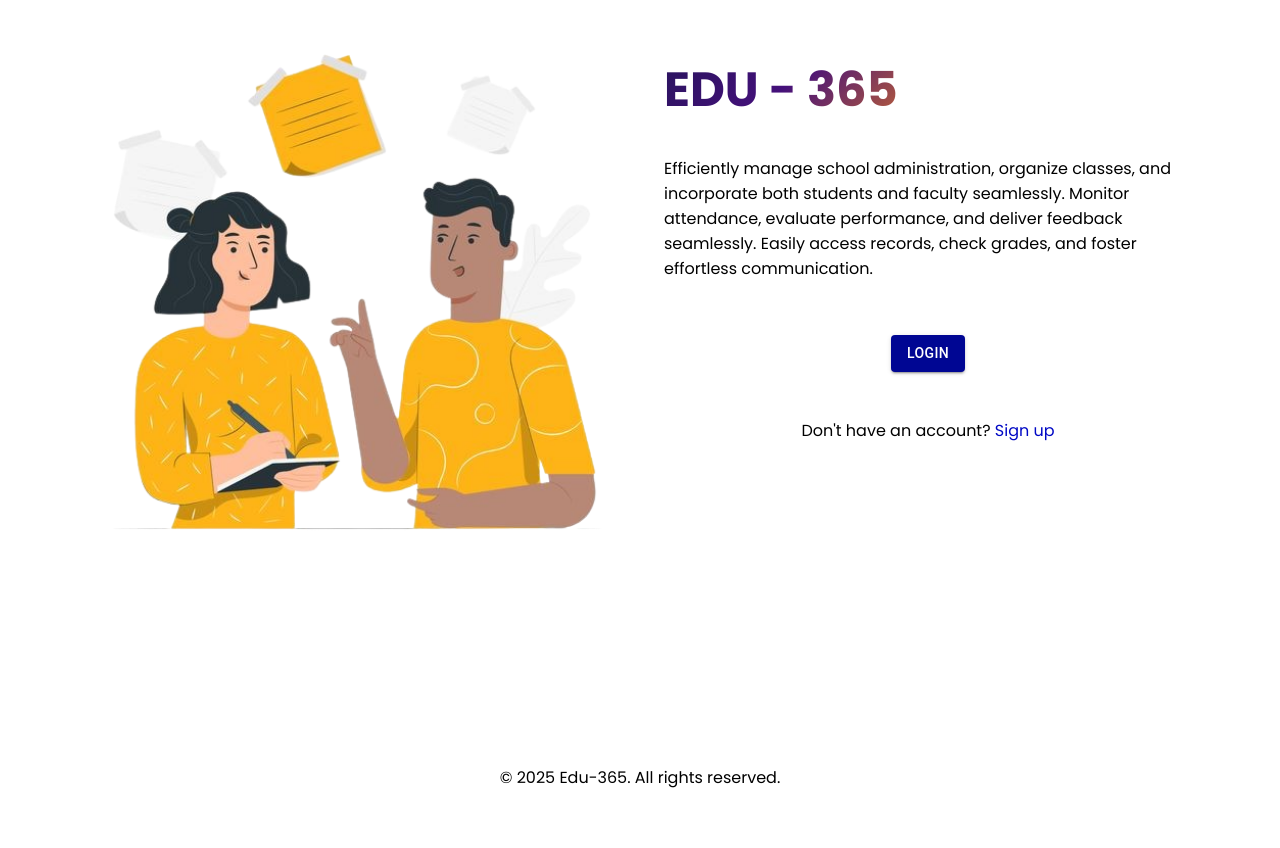
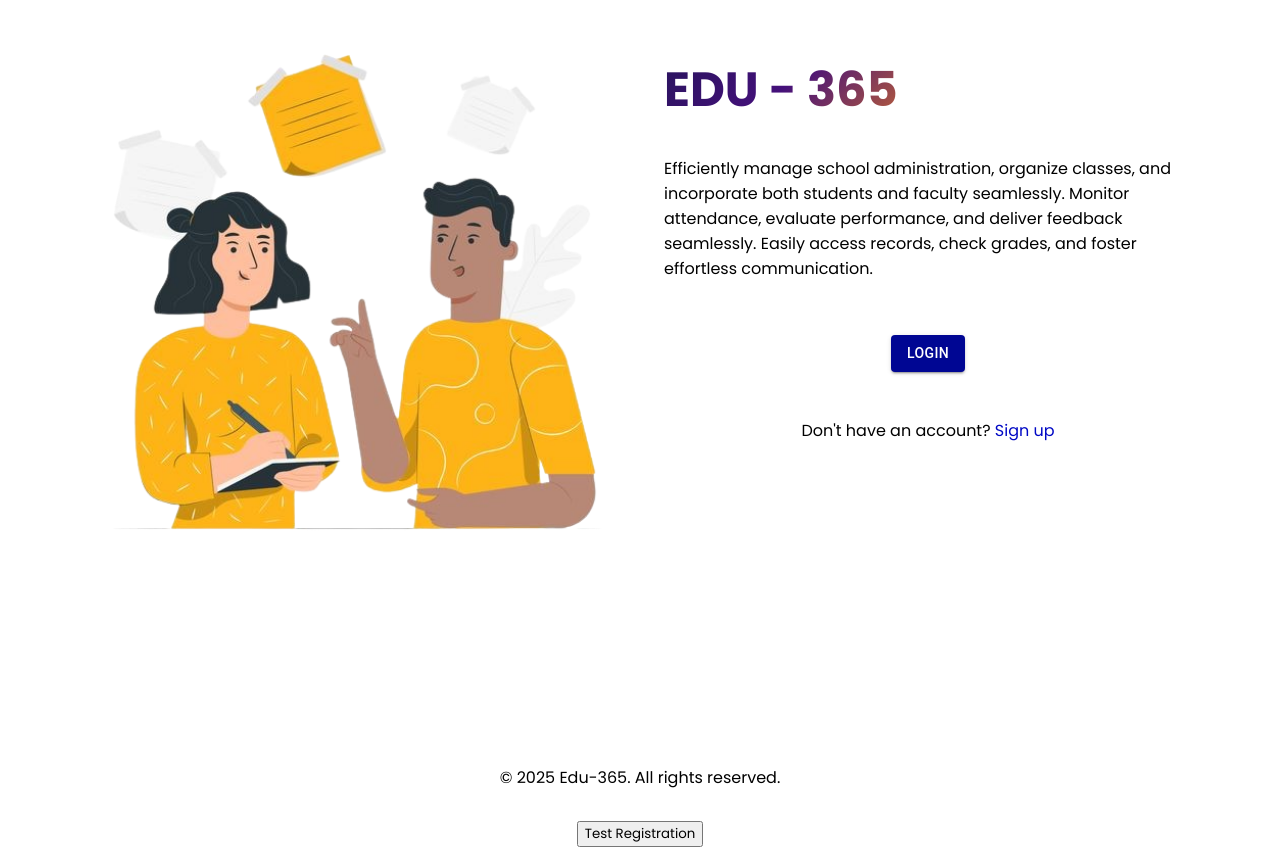
Before and after one commit to daniel-ndeto/Edu-365, a React (Create React App) app in the folder frontend/: page / in a window 1280 px wide. Built offline with nearby package versions, Linux system fonts and the light colour scheme.

Commit message:
updates for deploys

```diff
--- a/frontend/src/App.js
+++ b/frontend/src/App.js
@@ -1,6 +1,7 @@
-import React from 'react'
+import React from 'react';
 import { BrowserRouter as Router, Routes, Route, Navigate } from "react-router-dom";
 import { useSelector } from 'react-redux';
+import axios from 'axios';
 import Homepage from './pages/Homepage';
 import AdminDashboard from './pages/admin/AdminDashboard';
 import StudentDashboard from './pages/student/StudentDashboard';
@@ -12,9 +13,26 @@ import ChooseUser from './pages/ChooseUser';
 const App = () => {
   const { currentRole } = useSelector(state => state.user);
 
+  const handleSubmit = (e) => {
+    e.preventDefault();
+    console.log("submit button clicked");
+    console.log("currentRole", currentRole);
+
+    // Define registration data (example values)
+    const name = "John Doe";
+    const email = "john@example.com";
+    const password = "password123";
+
+    axios.defaults.withCredentials = true;
+    axios.post("https://edu-365-back.vercel.app/api/auth/register", { name, email, password })
+      .then(result => console.log(result))
+      .catch(err => console.log(err));
+  };
+
   return (
     <Router>
       {currentRole === null &&
+        <>
           <Routes>
             <Route path="/" element={<Homepage />} />
             <Route path="/choose" element={<ChooseUser visitor="normal" />} />
@@ -27,27 +45,20 @@ const App = () => {
             <Route path="/Adminregister" element={<AdminRegisterPage />} />
 
             <Route path='*' element={<Navigate to="/" />} />
-        </Routes>}
-
-      {currentRole === "Admin" &&
-        <>
-          <AdminDashboard />
+          </Routes>
+          <div style={{ textAlign: "center", marginTop: "20px" }}>
+            <form onSubmit={handleSubmit}>
+              <button type="submit">Test Registration</button>
+            </form>
+          </div>
         </>
       }
 
-      {currentRole === "Student" &&
-        <>
-          <StudentDashboard />
-        </>
+      {currentRole === "Admin" && <AdminDashboard />}
+      {currentRole === "Student" && <StudentDashboard />}
+      {currentRole === "Teacher" && <TeacherDashboard />}
+    </Router>
+  );
 }
 
-      {currentRole === "Teacher" &&
-        <>
-          <TeacherDashboard />
-        </>
-      }
-    </Router>
-  )
-}
-
-export default App
+export default App;
```
Also changed, not shown: 1 other file (tests, documents, lock files or other folders). Lines whose indentation alone changed are shown as unchanged.
